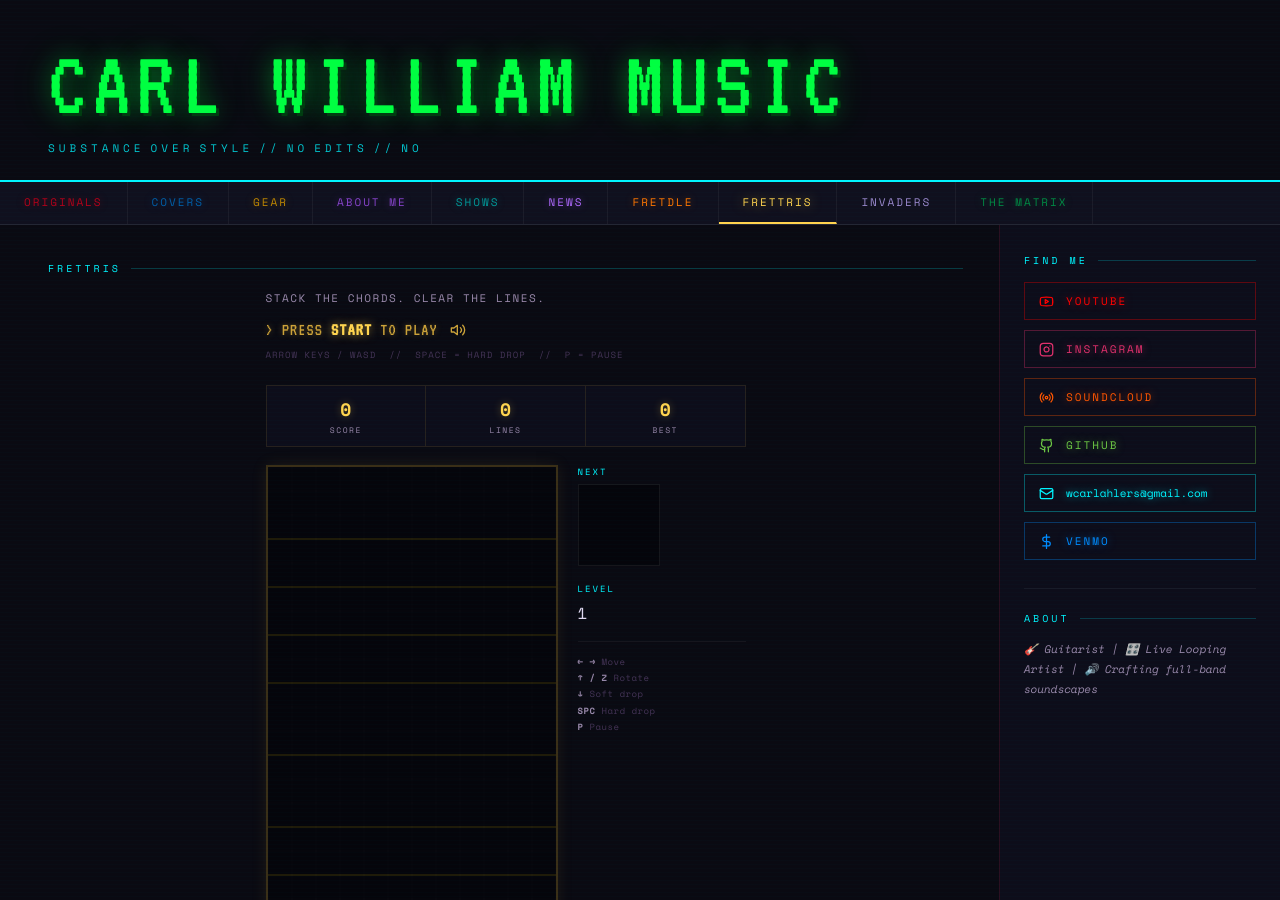
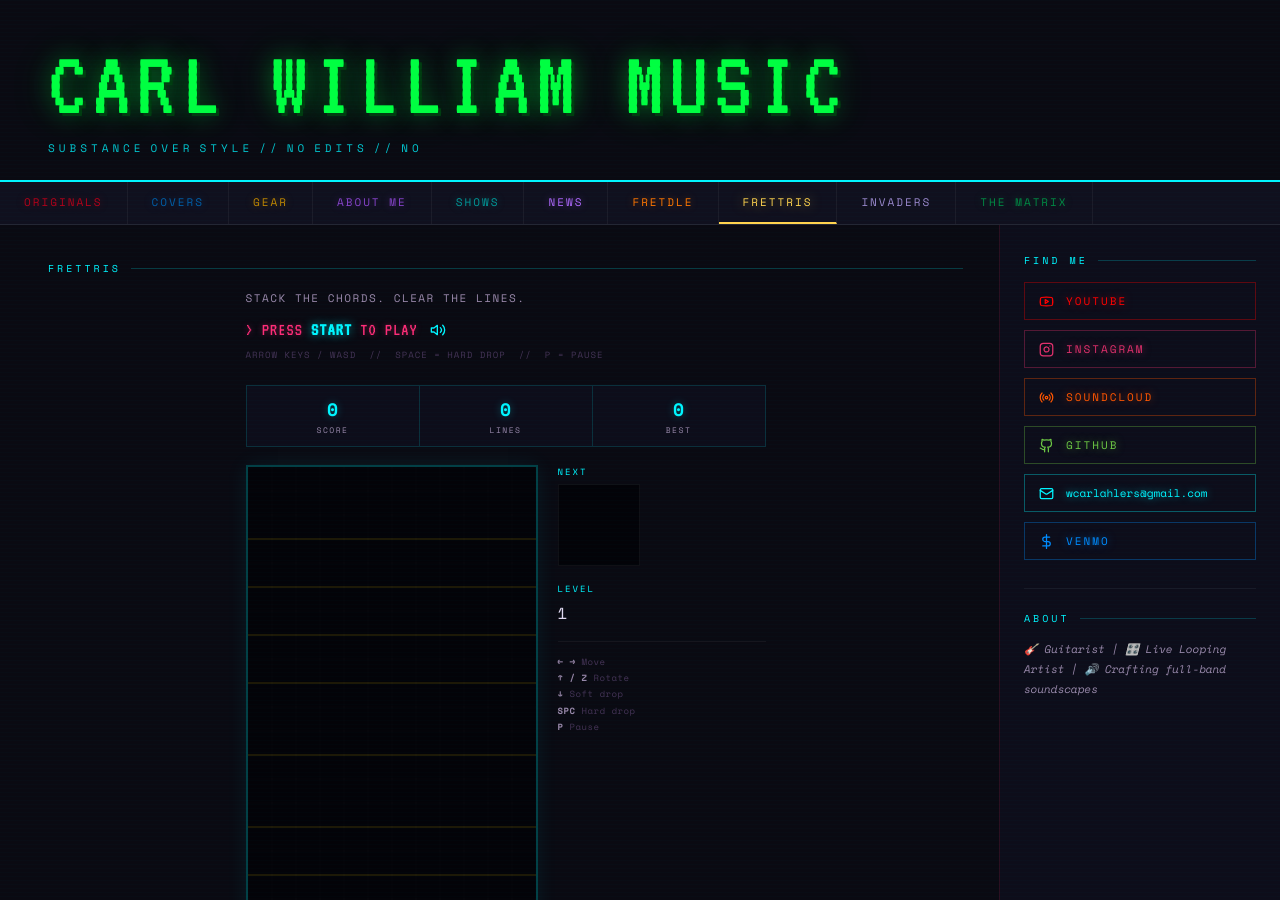
Before and after one commit to Ahlers94/carl-william-music, a Jekyll site: the page built from frettris.html, in a window 1280 px wide and 900 px high. Built offline with Jekyll 4.4.1, drawn with Linux system fonts in a browser that asks for light colours.

Commit message:
Update UI styles for Frettris game
Expanded max-width of game container and updated color scheme for various elements to enhance UI aesthetics.

```diff
--- a/assets/css/frettris.css
+++ b/assets/css/frettris.css
@@ -1,7 +1,7 @@
 /* ── FRETTRIS GAME UI STYLES ───────────────────────────────── */
 
 #frettris-game-container {
-  max-width: 480px;
+  max-width: 520px; /* Expanded slightly to give the wider 12-col fretboard breathing room */
   margin: 0 auto;
 }
 
@@ -16,14 +16,14 @@
 #frettris-msg {
   font-family: 'VT323', monospace;
   font-size: 18px;
-  color: #cca239;
-  text-shadow: 0 0 6px rgba(204, 162, 57, 0.4);
+  color: #ff2d78; /* Shifted to Neon Magenta signature frequency */
+  text-shadow: 0 0 6px rgba(255, 45, 120, 0.4);
   letter-spacing: 1px;
 }
 
 #frettris-msg .hi {
-  color: #ffd44f;
-  text-shadow: 0 0 10px rgba(255, 212, 79, 0.6);
+  color: #00f5ff; /* Hyper-Cyan live indicator */
+  text-shadow: 0 0 10px rgba(0, 245, 255, 0.6);
   font-weight: bold;
 }
 
@@ -36,7 +36,7 @@
 .mute-btn {
   background: transparent;
   border: none;
-  color: #cca239;
+  color: #00f5ff;
   cursor: pointer;
   padding: 4px;
   display: flex;
@@ -46,8 +46,8 @@
 }
 
 .mute-btn:hover {
-  color: #ffd44f;
-  filter: drop-shadow(0 0 5px rgba(255, 212, 79, 0.6));
+  color: #ff2d78;
+  filter: drop-shadow(0 0 5px rgba(255, 45, 120, 0.6));
 }
 
 /* Hide acoustic sound waves when muted */
@@ -57,7 +57,7 @@
 
 /* Subtle cross fallback look when muted */
 .mute-btn.is-muted svg {
-  opacity: 0.4;
+  opacity: 0.3;
 }
 
 .frettris-meta {
@@ -73,7 +73,7 @@
 .frettris-stats {
   display: flex;
   background: var(--surface);
-  border: 1px solid #cca23922;
+  border: 1px solid rgba(0, 245, 255, 0.15);
   margin-bottom: 18px;
   justify-content: stretch;
 }
@@ -82,7 +82,7 @@
   flex: 1;
   text-align: center;
   padding: 10px;
-  border-right: 1px solid #cca23922;
+  border-right: 1px solid rgba(0, 245, 255, 0.15);
 }
 
 .frettris-stat:last-child {
@@ -92,9 +92,9 @@
 .stat-num {
   font-family: 'Space Mono', monospace;
   font-size: 18px;
-  color: #ffd44f;
+  color: #00f5ff;
   font-weight: bold;
-  text-shadow: 0 0 8px rgba(255, 212, 79, 0.3);
+  text-shadow: 0 0 8px rgba(0, 245, 255, 0.3);
 }
 
 .stat-label {
@@ -105,7 +105,7 @@
   margin-top: 2px;
 }
 
-/* ── PLAY GRID VIEWPORT ─────────────────────────────────────── */
+/* ── PLAY GRID VIEWPORT (12 COLS x 21 ROWS) ─────────────────── */
 .frettris-play-area {
   display: flex;
   gap: 20px;
@@ -114,10 +114,11 @@
 }
 
 #frettris-canvas {
-  background: #05050b;
-  border: 2px solid #cca23944;
-  box-shadow: 0 0 15px rgba(204, 162, 57, 0.1);
+  background: #030308; /* Deepened matrix core space */
+  border: 2px solid rgba(0, 245, 255, 0.25);
+  box-shadow: 0 0 20px rgba(0, 245, 255, 0.08);
   display: block;
+  /* Aspect ratio explicitly defined by JS resize handler to balance standard vs mobile blocks */
 }
 
 .frettris-side {
@@ -136,8 +137,8 @@
 }
 
 #next-canvas {
-  background: #05050b;
-  border: 1px solid #ffffff11;
+  background: #030308;
+  border: 1px solid rgba(255, 255, 255, 0.05);
   display: block;
 }
 
@@ -152,7 +153,7 @@
   color: var(--dim);
   line-height: 1.8;
   letter-spacing: 0.5px;
-  border-top: 1px solid #ffffff0d;
+  border-top: 1px solid rgba(255, 255, 255, 0.05);
   padding-top: 12px;
 }
 
@@ -169,8 +170,8 @@
 .frettris-btn {
   flex: 1;
   background: var(--surface);
-  border: 1px solid #cca23944;
-  color: #cca239;
+  border: 1px solid rgba(0, 245, 255, 0.2);
+  color: #00f5ff;
   font-family: 'Space Mono', monospace;
   font-size: 10px;
   text-transform: uppercase;
@@ -181,16 +182,16 @@
 }
 
 .frettris-btn:hover:not(:disabled) {
-  background: #cca23911;
-  color: #ffd44f;
-  border-color: #ffd44f;
-  box-shadow: 0 0 8px rgba(255, 212, 79, 0.2);
+  background: rgba(0, 245, 255, 0.06);
+  color: #ffffff;
+  border-color: #00f5ff;
+  box-shadow: 0 0 12px rgba(0, 245, 255, 0.25);
 }
 
 .frettris-btn:disabled {
-  opacity: 0.3;
+  opacity: 0.25;
   cursor: not-allowed;
-  border-color: #ffffff0d;
+  border-color: rgba(255, 255, 255, 0.05);
   color: var(--dim);
 }
 
@@ -210,8 +211,8 @@
 }
 
 .touch-btn {
-  background: #121224;
-  border: 1px solid #ffffff15;
+  background: #0a0a14;
+  border: 1px solid rgba(255, 255, 255, 0.08);
   color: var(--text);
   padding: 14px;
   font-size: 16px;
@@ -221,12 +222,14 @@
   text-align: center;
   cursor: pointer;
   touch-action: manipulation;
+  transition: background 0.1s ease;
 }
 
 .touch-btn:active {
-  background: var(--cyan);
-  color: var(--bg);
-  border-color: var(--cyan);
+  background: #ff2d78; /* Flash magenta on raw touch strike */
+  color: #ffffff;
+  border-color: #ff2d78;
+  box-shadow: 0 0 10px rgba(255, 45, 120, 0.4);
 }
 
 #tb-drop {
@@ -236,17 +239,22 @@
   font-weight: bold;
 }
 
+/* ── RESPONSIVE ENGINE VIEWPORT MEDIA QUERY ─────────────────── */
 @media (max-width: 480px) {
   .frettris-play-area {
-    gap: 10px;
+    gap: 12px;
   }
+
+  /* Adjusted to fit the 12:21 Strat block grid width constraint perfectly without overflow */
   #frettris-canvas {
-    width: 160px;
-    height: 320px;
+    width: 192px;  /* 12 Columns * 16px block size */
+    height: 336px; /* 21 Rows * 16px block size */
   }
+
   .frettris-keys {
     display: none;
   }
+
   .frettris-touch {
     display: flex;
   }
```
